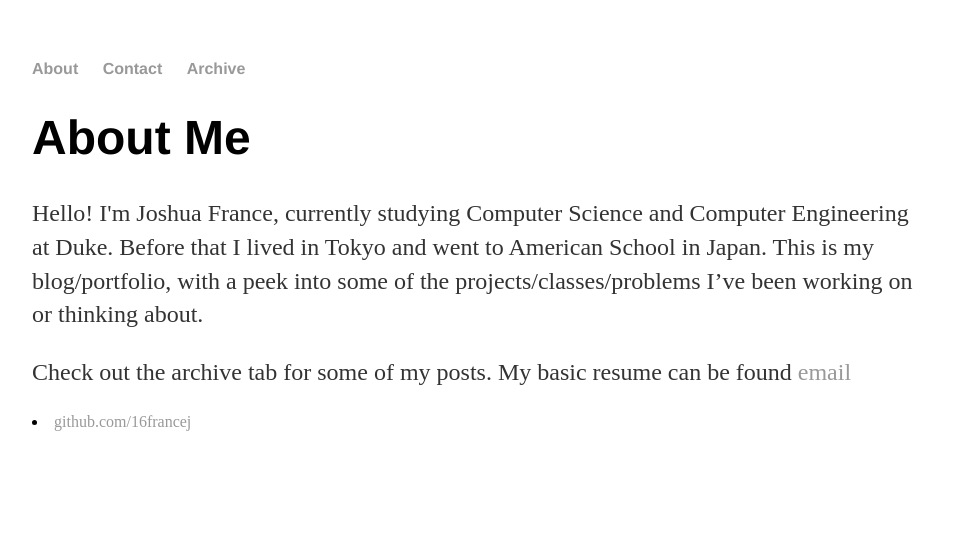
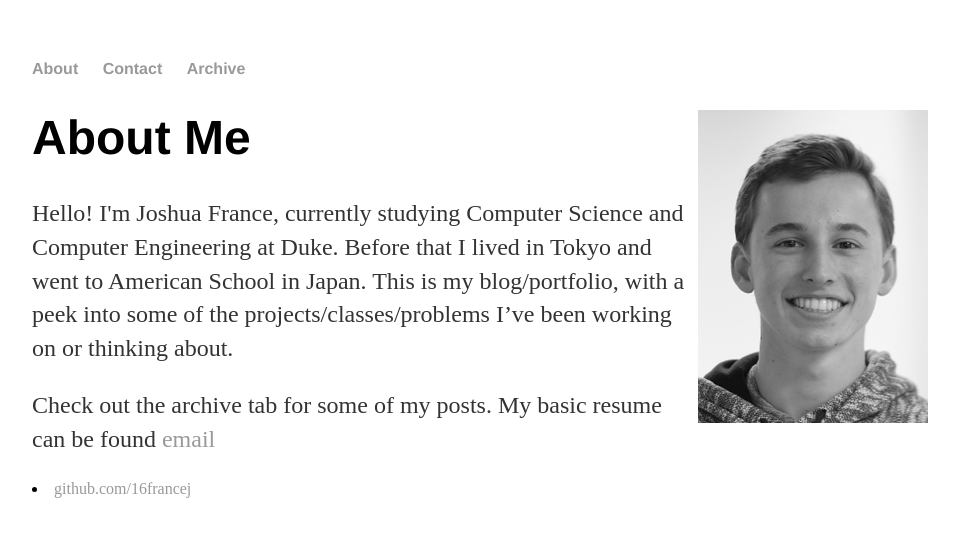
Before and after one commit to 16francej/16francej.github.io, a Jekyll site: the page built from index.html, in a window 1280 px wide. Shown: the top 537 px of the page, without its empty margins (160-1119 px from the left). Built offline with Jekyll 4.4.1, drawn with Linux system fonts in a browser that asks for light colours.

Commit message:
added headshot?

```diff
--- a/index.html
+++ b/index.html
@@ -3,7 +3,7 @@
 title: Joshua France
 ---
 <div class="blurb">
-	<h1>About Me</h1>
+	<h1>About Me  <img src="/assets/headshot.png" alt = "Headshot" style="float:right"></h1>
 	<p>Hello! I'm Joshua France, currently studying Computer Science and Computer Engineering at Duke. Before that I lived in Tokyo and went to American School in Japan. This is my blog/portfolio, with a peek into some of the projects/classes/problems I’ve been working on or thinking about. </p>
 	<p>Check out the archive tab for some of my posts. My basic resume can be found <a href="https://drive.google.com/file/d/19cirIGXm_2ank_KebWszCr_8I-Mkz64s/view?usp=sharing>here</a> </p>
 </div><!-- /.blurb -->
```
Also changed, not shown: assets/headshot.png (added).
